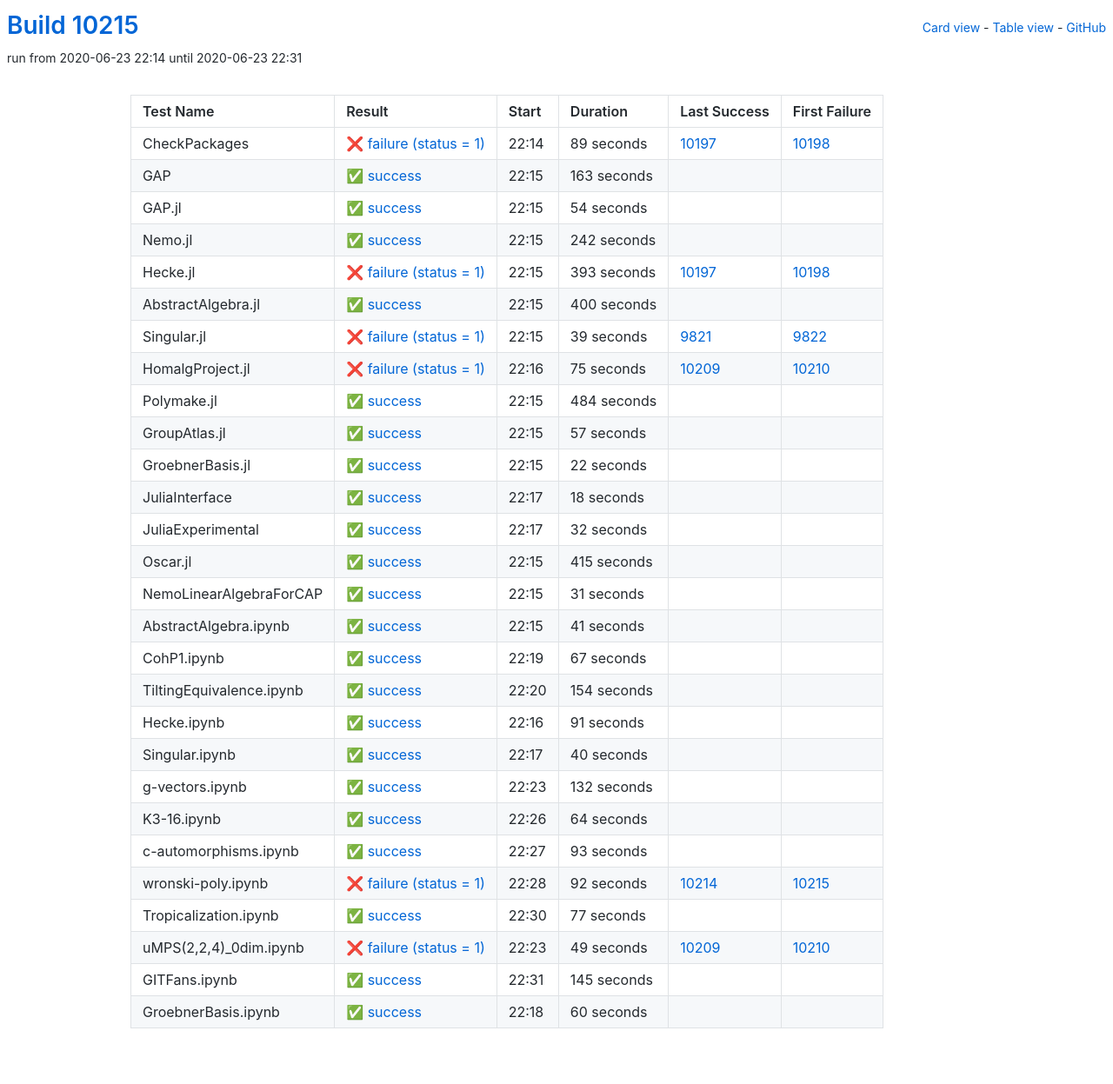
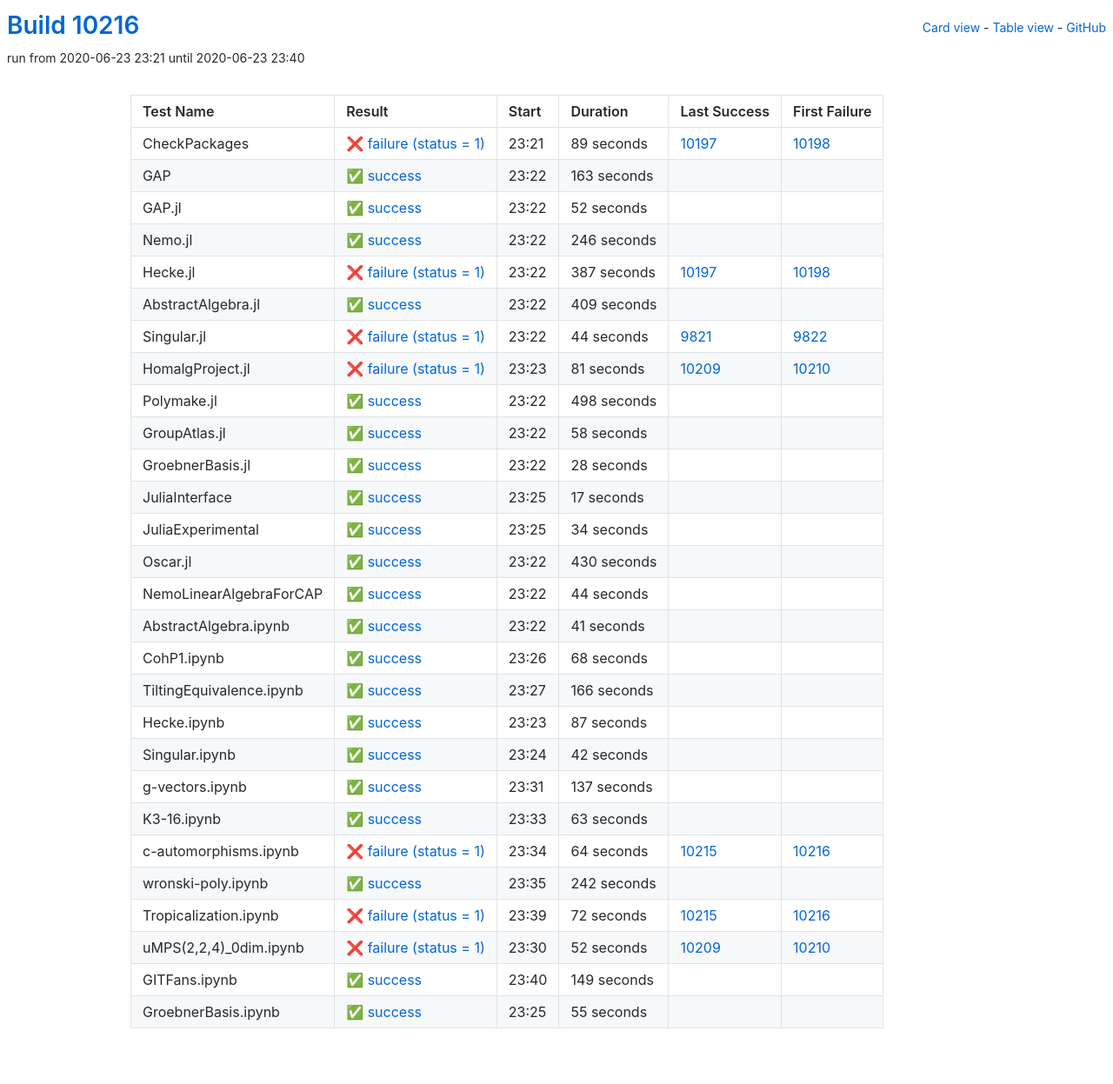
Before and after one commit to oscar-system/oscar-ci-status, a Jekyll site: the page built from table.html, in a window 1280 px wide. Shown: the whole page at 87% size. Built offline with Jekyll 4.4.1, drawn with Linux system fonts in a browser that asks for light colours.

Commit message:
Build #10216

```diff
--- a/_data/ci.yml
+++ b/_data/ci.yml
@@ -1,6 +1,6 @@
 ---
-build: 10215
-build_url: https://oscarci.mathematik.uni-kl.de/job/oscar/10215/
+build: 10216
+build_url: https://oscarci.mathematik.uni-kl.de/job/oscar/10216/
 job: oscar
 organization: oscar-system
 repo: oscar-ci-status
@@ -8,8 +8,8 @@
 tests:
 - name: CheckPackages
   id: checkpackages
-  log: https://oscarci.mathematik.uni-kl.de/job/oscar/10215/artifact/logs/build-10215/CheckPackages.log
-  start: 2020-06-23 22:14
+  log: https://oscarci.mathematik.uni-kl.de/job/oscar/10216/artifact/logs/build-10216/CheckPackages.log
+  start: 2020-06-23 23:21
   success: false
   exitcode: 1
   status: failure
@@ -20,8 +20,8 @@
   first_failure_url: https://oscarci.mathematik.uni-kl.de/job/oscar/10198/
 - name: GAP
   id: gap
-  log: https://oscarci.mathematik.uni-kl.de/job/oscar/10215/artifact/logs/build-10215/GAP.log
-  start: 2020-06-23 22:15
+  log: https://oscarci.mathematik.uni-kl.de/job/oscar/10216/artifact/logs/build-10216/GAP.log
+  start: 2020-06-23 23:22
   success: true
   exitcode: 0
   status: success
@@ -32,164 +32,164 @@
   first_failure_url:
 - name: GAP.jl
   id: gap-jl
-  log: https://oscarci.mathematik.uni-kl.de/job/oscar/10215/artifact/logs/build-10215/GAP.jl.log
-  start: 2020-06-23 22:15
+  log: https://oscarci.mathematik.uni-kl.de/job/oscar/10216/artifact/logs/build-10216/GAP.jl.log
+  start: 2020-06-23 23:22
   success: true
   exitcode: 0
   status: success
-  duration: 54
+  duration: 52
   last_success: false
   last_success_url:
   first_failure: false
   first_failure_url:
 - name: Nemo.jl
   id: nemo-jl
-  log: https://oscarci.mathematik.uni-kl.de/job/oscar/10215/artifact/logs/build-10215/Nemo.jl.log
-  start: 2020-06-23 22:15
+  log: https://oscarci.mathematik.uni-kl.de/job/oscar/10216/artifact/logs/build-10216/Nemo.jl.log
+  start: 2020-06-23 23:22
   success: true
   exitcode: 0
   status: success
-  duration: 242
+  duration: 246
   last_success: false
   last_success_url:
   first_failure: false
   first_failure_url:
 - name: Hecke.jl
   id: hecke-jl
-  log: https://oscarci.mathematik.uni-kl.de/job/oscar/10215/artifact/logs/build-10215/Hecke.jl.log
-  start: 2020-06-23 22:15
+  log: https://oscarci.mathematik.uni-kl.de/job/oscar/10216/artifact/logs/build-10216/Hecke.jl.log
+  start: 2020-06-23 23:22
   success: false
   exitcode: 1
   status: failure
-  duration: 393
+  duration: 387
   last_success: 10197
   last_success_url: https://oscarci.mathematik.uni-kl.de/job/oscar/10197/
   first_failure: 10198
   first_failure_url: https://oscarci.mathematik.uni-kl.de/job/oscar/10198/
 - name: AbstractAlgebra.jl
   id: abstractalgebra-jl
-  log: https://oscarci.mathematik.uni-kl.de/job/oscar/10215/artifact/logs/build-10215/AbstractAlgebra.jl.log
-  start: 2020-06-23 22:15
+  log: https://oscarci.mathematik.uni-kl.de/job/oscar/10216/artifact/logs/build-10216/AbstractAlgebra.jl.log
+  start: 2020-06-23 23:22
   success: true
   exitcode: 0
   status: success
-  duration: 400
+  duration: 409
   last_success: false
   last_success_url:
   first_failure: false
   first_failure_url:
 - name: Singular.jl
   id: singular-jl
-  log: https://oscarci.mathematik.uni-kl.de/job/oscar/10215/artifact/logs/build-10215/Singular.jl.log
-  start: 2020-06-23 22:15
+  log: https://oscarci.mathematik.uni-kl.de/job/oscar/10216/artifact/logs/build-10216/Singular.jl.log
+  start: 2020-06-23 23:22
   success: false
   exitcode: 1
   status: failure
-  duration: 39
+  duration: 44
   last_success: 9821
   last_success_url: https://oscarci.mathematik.uni-kl.de/job/oscar/9821/
   first_failure: 9822
   first_failure_url: https://oscarci.mathematik.uni-kl.de/job/oscar/9822/
 - name: HomalgProject.jl
   id: homalgproject-jl
-  log: https://oscarci.mathematik.uni-kl.de/job/oscar/10215/artifact/logs/build-10215/HomalgProject.jl.log
-  start: 2020-06-23 22:16
+  log: https://oscarci.mathematik.uni-kl.de/job/oscar/10216/artifact/logs/build-10216/HomalgProject.jl.log
+  start: 2020-06-23 23:23
   success: false
   exitcode: 1
   status: failure
-  duration: 75
+  duration: 81
   last_success: 10209
   last_success_url: https://oscarci.mathematik.uni-kl.de/job/oscar/10209/
   first_failure: 10210
   first_failure_url: https://oscarci.mathematik.uni-kl.de/job/oscar/10210/
 - name: Polymake.jl
   id: polymake-jl
-  log: https://oscarci.mathematik.uni-kl.de/job/oscar/10215/artifact/logs/build-10215/Polymake.jl.log
-  start: 2020-06-23 22:15
+  log: https://oscarci.mathematik.uni-kl.de/job/oscar/10216/artifact/logs/build-10216/Polymake.jl.log
+  start: 2020-06-23 23:22
   success: true
   exitcode: 0
   status: success
-  duration: 484
+  duration: 498
   last_success: false
   last_success_url:
   first_failure: false
   first_failure_url:
 - name: GroupAtlas.jl
   id: groupatlas-jl
-  log: https://oscarci.mathematik.uni-kl.de/job/oscar/10215/artifact/logs/build-10215/GroupAtlas.jl.log
-  start: 2020-06-23 22:15
+  log: https://oscarci.mathematik.uni-kl.de/job/oscar/10216/artifact/logs/build-10216/GroupAtlas.jl.log
+  start: 2020-06-23 23:22
   success: true
   exitcode: 0
   status: success
-  duration: 57
+  duration: 58
   last_success: false
   last_success_url:
   first_failure: false
   first_failure_url:
 - name: GroebnerBasis.jl
   id: groebnerbasis-jl
-  log: https://oscarci.mathematik.uni-kl.de/job/oscar/10215/artifact/logs/build-10215/GroebnerBasis.jl.log
-  start: 2020-06-23 22:15
+  log: https://oscarci.mathematik.uni-kl.de/job/oscar/10216/artifact/logs/build-10216/GroebnerBasis.jl.log
+  start: 2020-06-23 23:22
   success: true
   exitcode: 0
   status: success
-  duration: 22
+  duration: 28
   last_success: false
   last_success_url:
   first_failure: false
   first_failure_url:
 - name: JuliaInterface
   id: juliainterface
-  log: https://oscarci.mathematik.uni-kl.de/job/oscar/10215/artifact/logs/build-10215/JuliaInterface.log
-  start: 2020-06-23 22:17
+  log: https://oscarci.mathematik.uni-kl.de/job/oscar/10216/artifact/logs/build-10216/JuliaInterface.log
+  start: 2020-06-23 23:25
   success: true
   exitcode: 0
   status: success
-  duration: 18
+  duration: 17
   last_success: false
   last_success_url:
   first_failure: false
   first_failure_url:
 - name: JuliaExperimental
   id: juliaexperimental
-  log: https://oscarci.mathematik.uni-kl.de/job/oscar/10215/artifact/logs/build-10215/JuliaExperimental.log
-  start: 2020-06-23 22:17
+  log: https://oscarci.mathematik.uni-kl.de/job/oscar/10216/artifact/logs/build-10216/JuliaExperimental.log
+  start: 2020-06-23 23:25
   success: true
   exitcode: 0
   status: success
-  duration: 32
+  duration: 34
   last_success: false
   last_success_url:
   first_failure: false
   first_failure_url:
 - name: Oscar.jl
   id: oscar-jl
-  log: https://oscarci.mathematik.uni-kl.de/job/oscar/10215/artifact/logs/build-10215/Oscar.jl.log
-  start: 2020-06-23 22:15
+  log: https://oscarci.mathematik.uni-kl.de/job/oscar/10216/artifact/logs/build-10216/Oscar.jl.log
+  start: 2020-06-23 23:22
   success: true
   exitcode: 0
   status: success
-  duration: 415
+  duration: 430
   last_success: false
   last_success_url:
   first_failure: false
   first_failure_url:
 - name: NemoLinearAlgebraForCAP
   id: nemolinearalgebraforcap
-  log: https://oscarci.mathematik.uni-kl.de/job/oscar/10215/artifact/logs/build-10215/NemoLinearAlgebraForCAP.log
-  start: 2020-06-23 22:15
+  log: https://oscarci.mathematik.uni-kl.de/job/oscar/10216/artifact/logs/build-10216/NemoLinearAlgebraForCAP.log
+  start: 2020-06-23 23:22
   success: true
   exitcode: 0
   status: success
-  duration: 31
+  duration: 44
   last_success: false
   last_success_url:
   first_failure: false
   first_failure_url:
 - name: AbstractAlgebra.ipynb
   id: abstractalgebra-ipynb
-  log: https://oscarci.mathematik.uni-kl.de/job/oscar/10215/artifact/logs/build-10215/AbstractAlgebra.ipynb.log
-  start: 2020-06-23 22:15
+  log: https://oscarci.mathematik.uni-kl.de/job/oscar/10216/artifact/logs/build-10216/AbstractAlgebra.ipynb.log
+  start: 2020-06-23 23:22
   success: true
   exitcode: 0
   status: success
@@ -200,144 +200,144 @@
   first_failure_url:
 - name: CohP1.ipynb
   id: cohp1-ipynb
-  log: https://oscarci.mathematik.uni-kl.de/job/oscar/10215/artifact/logs/build-10215/CohP1.ipynb.log
-  start: 2020-06-23 22:19
+  log: https://oscarci.mathematik.uni-kl.de/job/oscar/10216/artifact/logs/build-10216/CohP1.ipynb.log
+  start: 2020-06-23 23:26
   success: true
   exitcode: 0
   status: success
-  duration: 67
+  duration: 68
   last_success: false
   last_success_url:
   first_failure: false
   first_failure_url:
 - name: TiltingEquivalence.ipynb
   id: tiltingequivalence-ipynb
-  log: https://oscarci.mathematik.uni-kl.de/job/oscar/10215/artifact/logs/build-10215/TiltingEquivalence.ipynb.log
-  start: 2020-06-23 22:20
+  log: https://oscarci.mathematik.uni-kl.de/job/oscar/10216/artifact/logs/build-10216/TiltingEquivalence.ipynb.log
+  start: 2020-06-23 23:27
   success: true
   exitcode: 0
   status: success
-  duration: 154
+  duration: 166
   last_success: false
   last_success_url:
   first_failure: false
   first_failure_url:
 - name: Hecke.ipynb
   id: hecke-ipynb
-  log: https://oscarci.mathematik.uni-kl.de/job/oscar/10215/artifact/logs/build-10215/Hecke.ipynb.log
-  start: 2020-06-23 22:16
+  log: https://oscarci.mathematik.uni-kl.de/job/oscar/10216/artifact/logs/build-10216/Hecke.ipynb.log
+  start: 2020-06-23 23:23
   success: true
   exitcode: 0
   status: success
-  duration: 91
+  duration: 87
   last_success: false
   last_success_url:
   first_failure: false
   first_failure_url:
 - name: Singular.ipynb
   id: singular-ipynb
-  log: https://oscarci.mathematik.uni-kl.de/job/oscar/10215/artifact/logs/build-10215/Singular.ipynb.log
-  start: 2020-06-23 22:17
+  log: https://oscarci.mathematik.uni-kl.de/job/oscar/10216/artifact/logs/build-10216/Singular.ipynb.log
+  start: 2020-06-23 23:24
   success: true
   exitcode: 0
   status: success
-  duration: 40
+  duration: 42
   last_success: false
   last_success_url:
   first_failure: false
   first_failure_url:
 - name: g-vectors.ipynb
   id: g-vectors-ipynb
-  log: https://oscarci.mathematik.uni-kl.de/job/oscar/10215/artifact/logs/build-10215/g-vectors.ipynb.log
-  start: 2020-06-23 22:23
+  log: https://oscarci.mathematik.uni-kl.de/job/oscar/10216/artifact/logs/build-10216/g-vectors.ipynb.log
+  start: 2020-06-23 23:31
   success: true
   exitcode: 0
   status: success
-  duration: 132
+  duration: 137
   last_success: false
   last_success_url:
   first_failure: false
   first_failure_url:
 - name: K3-16.ipynb
   id: k3-16-ipynb
-  log: https://oscarci.mathematik.uni-kl.de/job/oscar/10215/artifact/logs/build-10215/K3-16.ipynb.log
-  start: 2020-06-23 22:26
+  log: https://oscarci.mathematik.uni-kl.de/job/oscar/10216/artifact/logs/build-10216/K3-16.ipynb.log
+  start: 2020-06-23 23:33
   success: true
   exitcode: 0
   status: success
-  duration: 64
+  duration: 63
   last_success: false
   last_success_url:
   first_failure: false
   first_failure_url:
 - name: c-automorphisms.ipynb
   id: c-automorphisms-ipynb
-  log: https://oscarci.mathematik.uni-kl.de/job/oscar/10215/artifact/logs/build-10215/c-automorphisms.ipynb.log
-  start: 2020-06-23 22:27
+  log: https://oscarci.mathematik.uni-kl.de/job/oscar/10216/artifact/logs/build-10216/c-automorphisms.ipynb.log
+  start: 2020-06-23 23:34
+  success: false
+  exitcode: 1
+  status: failure
+  duration: 64
+  last_success: 10215
+  last_success_url: https://oscarci.mathematik.uni-kl.de/job/oscar/10215/
+  first_failure: 10216
+  first_failure_url: https://oscarci.mathematik.uni-kl.de/job/oscar/10216/
+- name: wronski-poly.ipynb
+  id: wronski-poly-ipynb
+  log: https://oscarci.mathematik.uni-kl.de/job/oscar/10216/artifact/logs/build-10216/wronski-poly.ipynb.log
+  start: 2020-06-23 23:35
   success: true
   exitcode: 0
   status: success
-  duration: 93
+  duration: 242
   last_success: false
   last_success_url:
   first_failure: false
   first_failure_url:
-- name: wronski-poly.ipynb
-  id: wronski-poly-ipynb
-  log: https://oscarci.mathematik.uni-kl.de/job/oscar/10215/artifact/logs/build-10215/wronski-poly.ipynb.log
-  start: 2020-06-23 22:28
+- name: Tropicalization.ipynb
+  id: tropicalization-ipynb
+  log: https://oscarci.mathematik.uni-kl.de/job/oscar/10216/artifact/logs/build-10216/Tropicalization.ipynb.log
+  start: 2020-06-23 23:39
   success: false
   exitcode: 1
   status: failure
-  duration: 92
-  last_success: 10214
-  last_success_url: https://oscarci.mathematik.uni-kl.de/job/oscar/10214/
-  first_failure: 10215
-  first_failure_url: https://oscarci.mathematik.uni-kl.de/job/oscar/10215/
-- name: Tropicalization.ipynb
-  id: tropicalization-ipynb
-  log: https://oscarci.mathematik.uni-kl.de/job/oscar/10215/artifact/logs/build-10215/Tropicalization.ipynb.log
-  start: 2020-06-23 22:30
-  success: true
-  exitcode: 0
-  status: success
-  duration: 77
-  last_success: false
-  last_success_url:
-  first_failure: false
-  first_failure_url:
+  duration: 72
+  last_success: 10215
+  last_success_url: https://oscarci.mathematik.uni-kl.de/job/oscar/10215/
+  first_failure: 10216
+  first_failure_url: https://oscarci.mathematik.uni-kl.de/job/oscar/10216/
 - name: uMPS(2,2,4)_0dim.ipynb
   id: umps-2-2-4-0dim-ipynb
-  log: https://oscarci.mathematik.uni-kl.de/job/oscar/10215/artifact/logs/build-10215/uMPS-2-2-4-_0dim.ipynb.log
-  start: 2020-06-23 22:23
+  log: https://oscarci.mathematik.uni-kl.de/job/oscar/10216/artifact/logs/build-10216/uMPS-2-2-4-_0dim.ipynb.log
+  start: 2020-06-23 23:30
   success: false
   exitcode: 1
   status: failure
-  duration: 49
+  duration: 52
   last_success: 10209
   last_success_url: https://oscarci.mathematik.uni-kl.de/job/oscar/10209/
   first_failure: 10210
   first_failure_url: https://oscarci.mathematik.uni-kl.de/job/oscar/10210/
 - name: GITFans.ipynb
   id: gitfans-ipynb
-  log: https://oscarci.mathematik.uni-kl.de/job/oscar/10215/artifact/logs/build-10215/GITFans.ipynb.log
-  start: 2020-06-23 22:31
+  log: https://oscarci.mathematik.uni-kl.de/job/oscar/10216/artifact/logs/build-10216/GITFans.ipynb.log
+  start: 2020-06-23 23:40
   success: true
   exitcode: 0
   status: success
-  duration: 145
+  duration: 149
   last_success: false
   last_success_url:
   first_failure: false
   first_failure_url:
 - name: GroebnerBasis.ipynb
   id: groebnerbasis-ipynb
-  log: https://oscarci.mathematik.uni-kl.de/job/oscar/10215/artifact/logs/build-10215/GroebnerBasis.ipynb.log
-  start: 2020-06-23 22:18
+  log: https://oscarci.mathematik.uni-kl.de/job/oscar/10216/artifact/logs/build-10216/GroebnerBasis.ipynb.log
+  start: 2020-06-23 23:25
   success: true
   exitcode: 0
   status: success
-  duration: 60
+  duration: 55
   last_success: false
   last_success_url:
   first_failure: false
```
Also changed, not shown: README.md.
